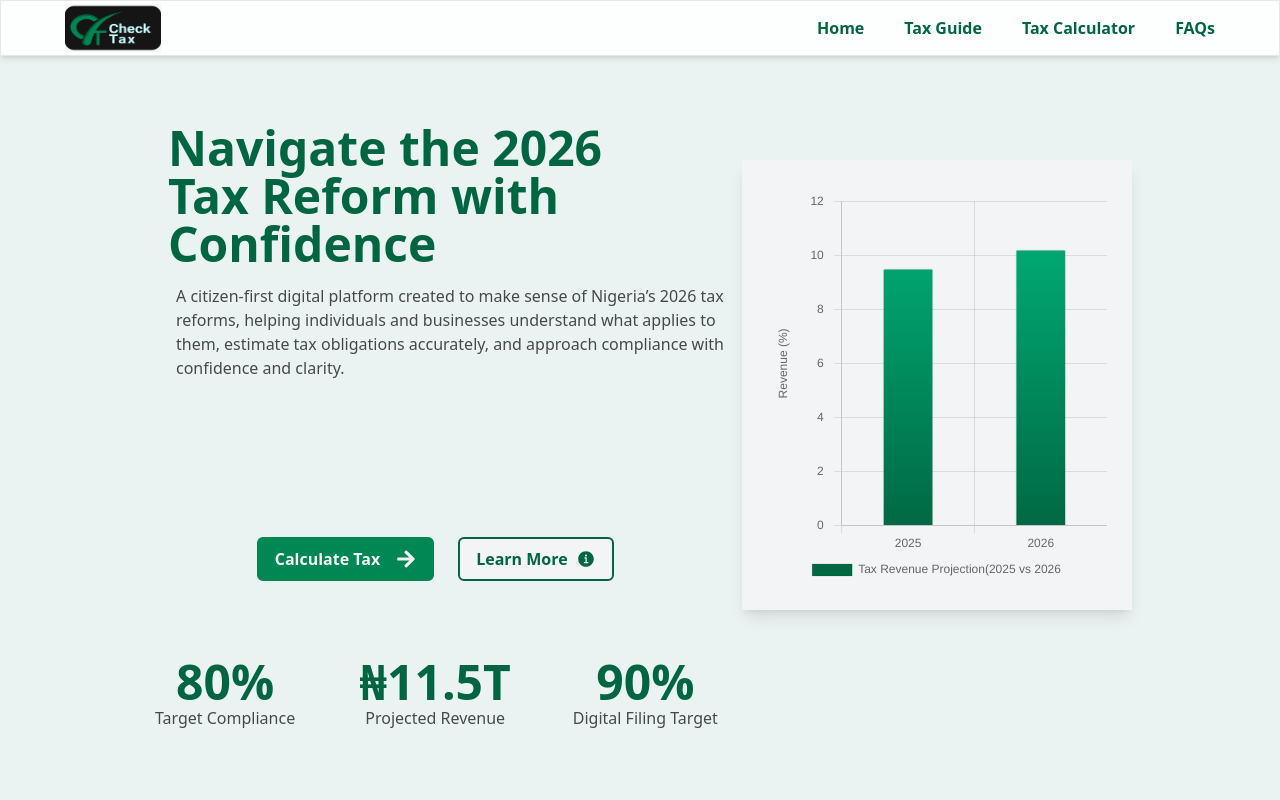
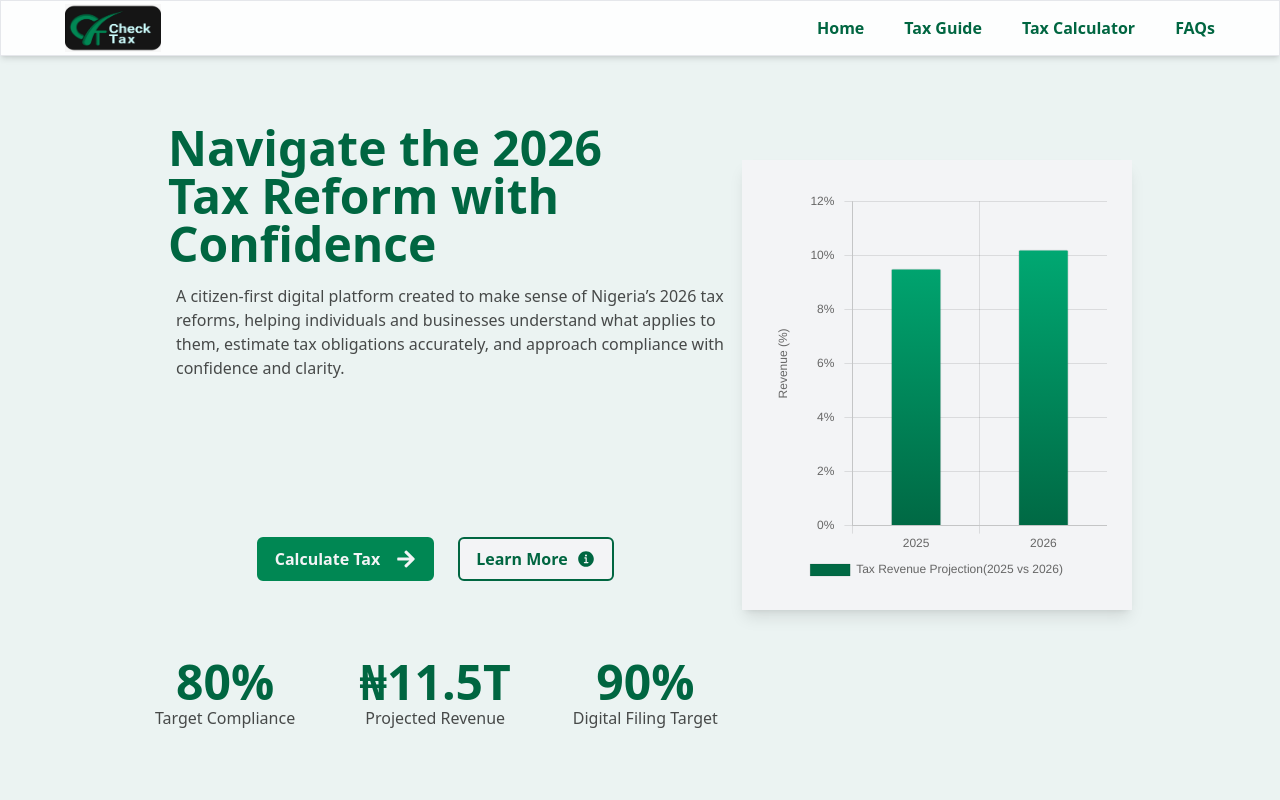
Before and after one commit to GreatRoyce/CheckTax_2026, a React (Vite) app: page / in a window 1280 px wide. Shown: the top 800 px of the page. Built offline with nearby package versions, Linux system fonts and the light colour scheme.

Commit message:
percent sym and href link

```diff
--- a/src/components/Chatbot.jsx
+++ b/src/components/Chatbot.jsx
@@ -5,9 +5,21 @@ const SYSTEM_RESPONSES = {
   greeting:
     "Hello. I can help explain Nigeria’s 2026 tax reforms in plain language. What would you like to know?",
 
-  fallback:
-    "This specific issue is handled directly by the Nigeria Revenue Service. For the most accurate and up-to-date guidance, please visit the official NRS website.",
-
+  fallback: (
+    <span>
+      This specific issue is handled directly by the Nigeria Revenue Service.
+      For the most accurate and up-to-date guidance, please visit the
+      <a
+        href="https://www.nrs.gov.ng"
+        target="_blank"
+        rel="noopener noreferrer"
+        className="text-blue-500 hover:text-primary/85 pl-1"
+      >
+        official NRS website
+      </a>
+      .
+    </span>
+  ),
   taxFree:
     "Under the 2026 tax reforms, income up to ₦800,000 per year is tax-free. If your total income is below this threshold, personal income tax does not apply.",
 
--- a/src/sections/HeroSection.jsx
+++ b/src/sections/HeroSection.jsx
@@ -11,8 +11,8 @@ function HeroSection() {
     labels: HeroData.map((data) => data.year),
     datasets: [
       {
-        label: "Tax Revenue Projection(2025 vs 2026",
-        data: HeroData.map((data) => data.value),
+        label: "Tax Revenue Projection(2025 vs 2026)",
+        data: HeroData.map((data) => `${data.value}`),
         borderWidth: 1,
         barThickness: 50,
         maxBarThickness: 80,
@@ -46,6 +46,13 @@ function HeroSection() {
         padding: 10,
       },
     },
+    tooltip: {
+      callbacks: {
+        label: function (context) {
+          return context.raw + "%"; // add % in tooltip
+        },
+      },
+    },
   },
 
   scales: {
@@ -61,6 +68,9 @@ function HeroSection() {
       ticks: {
         stepSize: 2, // more space between grid lines
         padding: 10,
+        callback: function (value) {
+          return value + "%"; // add % in axis labels
+        },
       },
     },
     x: {
@@ -69,6 +79,7 @@ function HeroSection() {
     },
   },
 };
+
 
   const [activebtn, setActivebtn] = useState("check");
 
```
Lines whose indentation alone changed are shown as unchanged.
